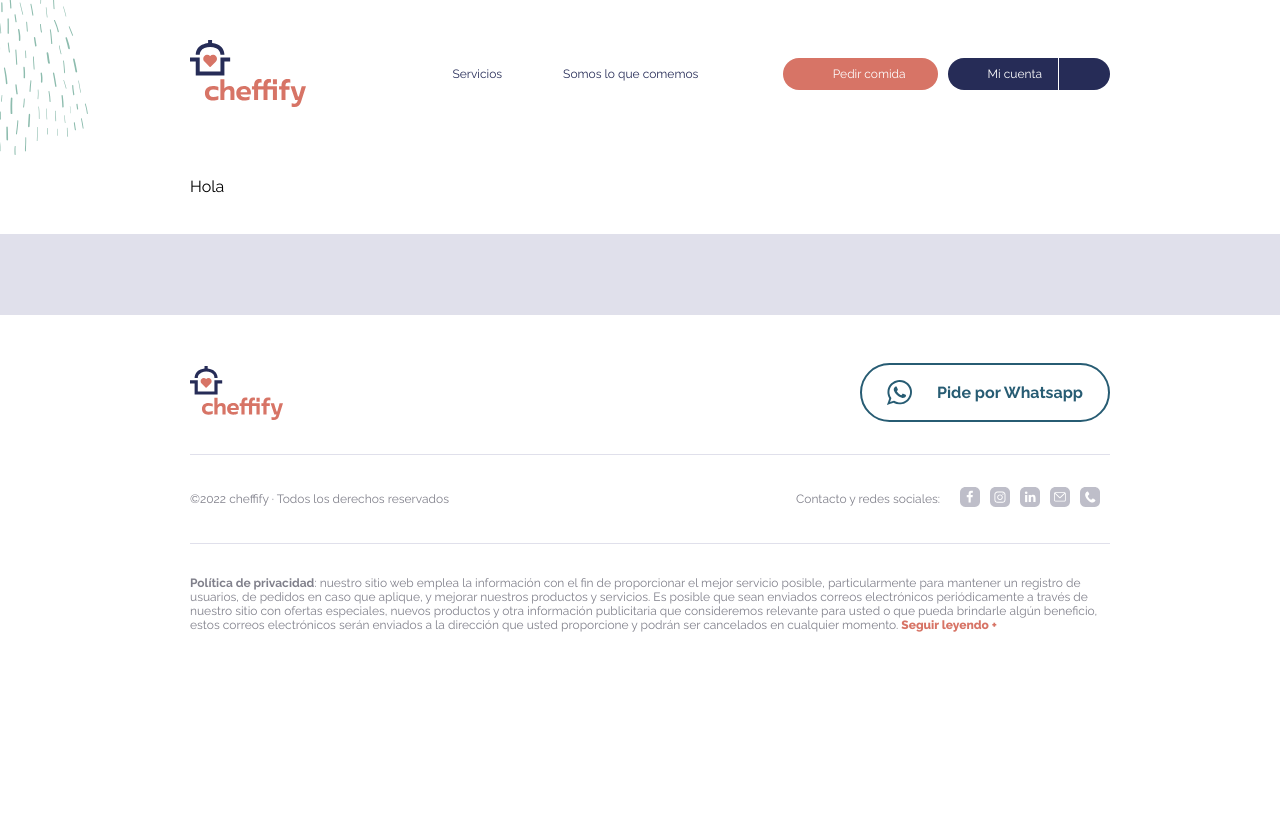
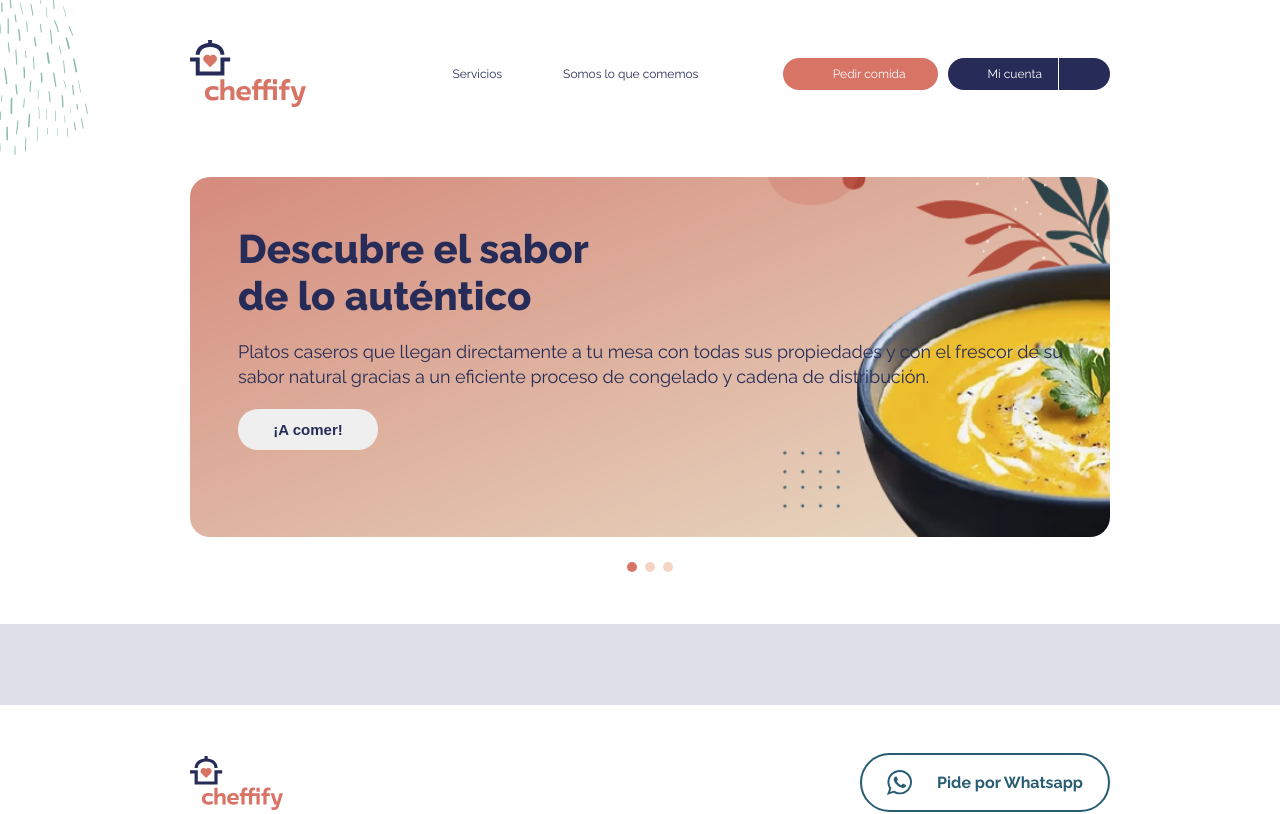
Before and after one commit to mts4/mjatumesa, a React (Create React App) app: page /shop in a window 1280 px wide. Shown: the top 814 px of the page. Built offline with nearby package versions, Linux system fonts and the light colour scheme; some icons are missing.

Commit message:
Slider productos completo

```diff
--- a/src/components/molecules/Carousel/index.js
+++ b/src/components/molecules/Carousels/CarouselHome.js
@@ -8,7 +8,7 @@ import { Pagination } from 'swiper'
 // Styled
 import BoxCarousel from './styles'
 
-const Carousel = ({ images }) => {
+const CarouselHome = ({ images }) => {
   const pagination = {
     clickable: true,
     renderBullet: function (index, className) {
@@ -33,4 +33,4 @@ const Carousel = ({ images }) => {
   )
 }
 
-export default Carousel
+export default CarouselHome
--- /dev/null
+++ b/src/components/molecules/Carousels/CarouselProducts/index.js
@@ -0,0 +1,65 @@
+// import Swiper JS
+import { Swiper, SwiperSlide } from 'swiper/react'
+// import Swiper styles
+import 'swiper/css'
+import 'swiper/css/pagination'
+// import required modules
+import { Pagination } from 'swiper'
+// Styled
+import BoxCarousel from './styles'
+
+const CarouselProductos = () => {
+  const pagination = {
+    clickable: true,
+    renderBullet: function (index, className) {
+      return '<span class="' + className + '"></span>'
+    },
+  }
+  return (
+    <BoxCarousel>
+      <Swiper pagination={pagination} modules={[Pagination]}>
+        <SwiperSlide>
+          <div className='containerSlider'>
+            <h5 className='containerSlider__title'>
+              Descubre el sabor <br /> de lo auténtico
+            </h5>
+            <p className='containerSlider__description'>
+              Platos caseros que llegan directamente a tu mesa con todas sus
+              propiedades y con el frescor de su sabor natural gracias a un
+              eficiente proceso de congelado y cadena de distribución.
+            </p>
+            <button className='containerSlider__btn'>¡A comer!</button>
+          </div>
+        </SwiperSlide>
+        <SwiperSlide>
+          <div className='containerSlider'>
+            <h5 className='containerSlider__title'>
+              Descubre el sabor <br /> de lo auténtico
+            </h5>
+            <p className='containerSlider__description'>
+              Platos caseros que llegan directamente a tu mesa con todas sus
+              propiedades y con el frescor de su sabor natural gracias a un
+              eficiente proceso de congelado y cadena de distribución.
+            </p>
+            <button className='containerSlider__btn'>¡A comer!</button>
+          </div>
+        </SwiperSlide>
+        <SwiperSlide>
+          <div className='containerSlider'>
+            <h5 className='containerSlider__title'>
+              Descubre el sabor <br /> de lo auténtico
+            </h5>
+            <p className='containerSlider__description'>
+              Platos caseros que llegan directamente a tu mesa con todas sus
+              propiedades y con el frescor de su sabor natural gracias a un
+              eficiente proceso de congelado y cadena de distribución.
+            </p>
+            <button className='containerSlider__btn'>¡A comer!</button>
+          </div>
+        </SwiperSlide>
+      </Swiper>
+    </BoxCarousel>
+  )
+}
+
+export default CarouselProductos
--- /dev/null
+++ b/src/components/molecules/Carousels/CarouselProducts/styles.js
@@ -0,0 +1,100 @@
+import styled from 'styled-components'
+import { COLORS } from '../../../../theme/css/global.colors'
+import { device } from '../../../../theme/css/media.querys'
+import SliderImageDesk from '../../../../assets/images/png/slider/carousel-1-desktop.png'
+import SliderImageMobile from '../../../../assets/images/png/slider/carousel-1-mobile.png'
+const BoxCarousel = styled.div`
+  .swiper {
+    width: 100%;
+    height: 100%;
+  }
+
+  .swiper-slide {
+    text-align: center;
+    font-size: 18px;
+    background: #fff;
+    /* Center slide text vertically */
+    display: -webkit-box;
+    display: -ms-flexbox;
+    display: -webkit-flex;
+    display: flex;
+    -webkit-box-pack: center;
+    -ms-flex-pack: center;
+    -webkit-justify-content: center;
+    justify-content: center;
+    -webkit-box-align: center;
+    -ms-flex-align: center;
+    -webkit-align-items: center;
+    align-items: center;
+  }
+
+  .containerSlider {
+    width: 100%;
+    height: 100%;
+    padding-top: 3rem;
+    padding-left: 3rem;
+    text-align: initial;
+    background-image: url(${SliderImageDesk});
+
+    background-size: cover;
+    background-repeat: no-repeat;
+    background-position: center;
+    height: 312px;
+    border-radius: 20px;
+    @media ${device.ipad} {
+      background-image: url(${SliderImageMobile});
+      height: 263px;
+      padding-bottom: 3rem;
+      padding-right: 3rem;
+    }
+
+    &__title {
+      color: ${COLORS.violetDark};
+      font-weight: 900;
+      font-size: 40px;
+      margin-bottom: 20px;
+    }
+    &__description {
+      color: ${COLORS.violetDark};
+      line-height: 25px;
+      margin-bottom: 20px;
+    }
+    &__btn {
+      color: ${COLORS.violetDark};
+      border: none;
+      padding: 12px;
+      border-radius: 20px;
+      width: 100%;
+      max-width: 140px;
+      font-weight: 600;
+      font-size: 15px;
+      cursor: pointer;
+      @media ${device.ipad} {
+        max-width: 100%;
+      }
+    }
+  }
+
+  .swiper-pagination-bullets {
+    margin-top: 30px;
+    display: block;
+    position: relative;
+  }
+
+  .swiper-pagination-bullet {
+    width: 10px;
+    height: 10px;
+    text-align: center;
+    line-height: 10px;
+    font-size: 12px;
+    color: #000;
+    opacity: 1;
+    background: ${COLORS.salmonLight};
+  }
+
+  .swiper-pagination-bullet-active {
+    color: #fff;
+    background: ${COLORS.salmon};
+  }
+`
+export default BoxCarousel
--- a/src/components/organisms/home/FourSection/index.js
+++ b/src/components/organisms/home/FourSection/index.js
@@ -1,7 +1,7 @@
 import TitleSection from '../../../molecules/TitleSection'
 import Button from '../../../molecules/Button'
 import ArrowScrollDown from '../../../molecules/ArrowScrollDown'
-import Carousel from '../../../molecules/Carousel'
+import CarouselHome from '../../../molecules/Carousels/CarouselHome'
 // Images
 import bgPoints from '../../../../assets/images/svg/img/bg-points.svg'
 import Slide1 from '../../../../assets/images/png/slider/slide1.png'
@@ -36,7 +36,7 @@ const FourSection = () => {
       </div>
       <div className='blockRight'>
         <img src={bgPoints} className='blockRight__image' />
-        <Carousel images={<Slide1 />} />
+        <CarouselHome images={<Slide1 />} />
       </div>
       <ArrowScrollDown
         bgColor={COLORS.aqua}
--- a/src/components/templates/Shop/index.js
+++ b/src/components/templates/Shop/index.js
@@ -1,5 +1,6 @@
 import MetaTags from '../../organisms/metas'
 import Navbar from '../../organisms/menu'
+import CarouselProductos from '../../molecules/Carousels/CarouselProducts'
 import Footer from '../../organisms/footer'
 
 import Wrapper from './styles'
@@ -9,7 +10,9 @@ const ShopTemplate = () => {
     <>
       <MetaTags title='Cheffify - Home' description='descripcion home' />
       <Navbar />
-      <Wrapper>Hola</Wrapper>
+      <Wrapper>
+        <CarouselProductos />
+      </Wrapper>
       <Footer />
     </>
   )
```
Also changed, not shown: src/assets/images/png/slider/carousel-1-desktop.png (added), src/assets/images/png/slider/carousel-1-mobile.png (added), src/components/molecules/Carousels/styles.js (renamed from src/components/molecules/Carousel/styles.js).
